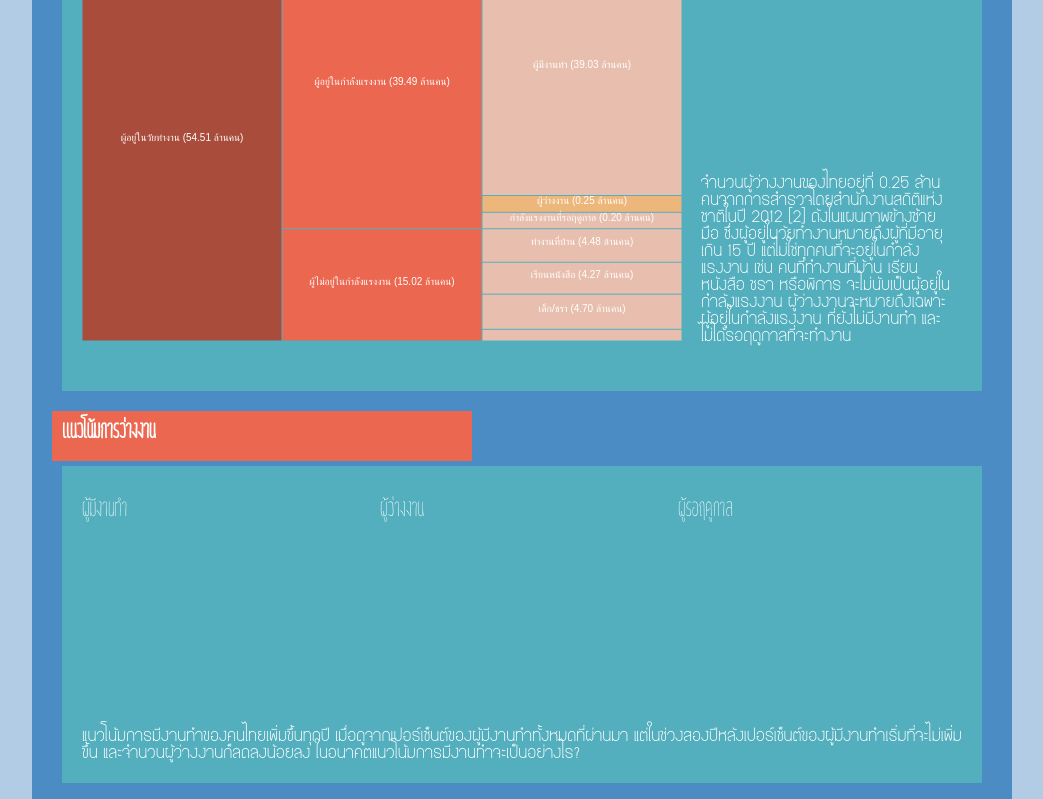
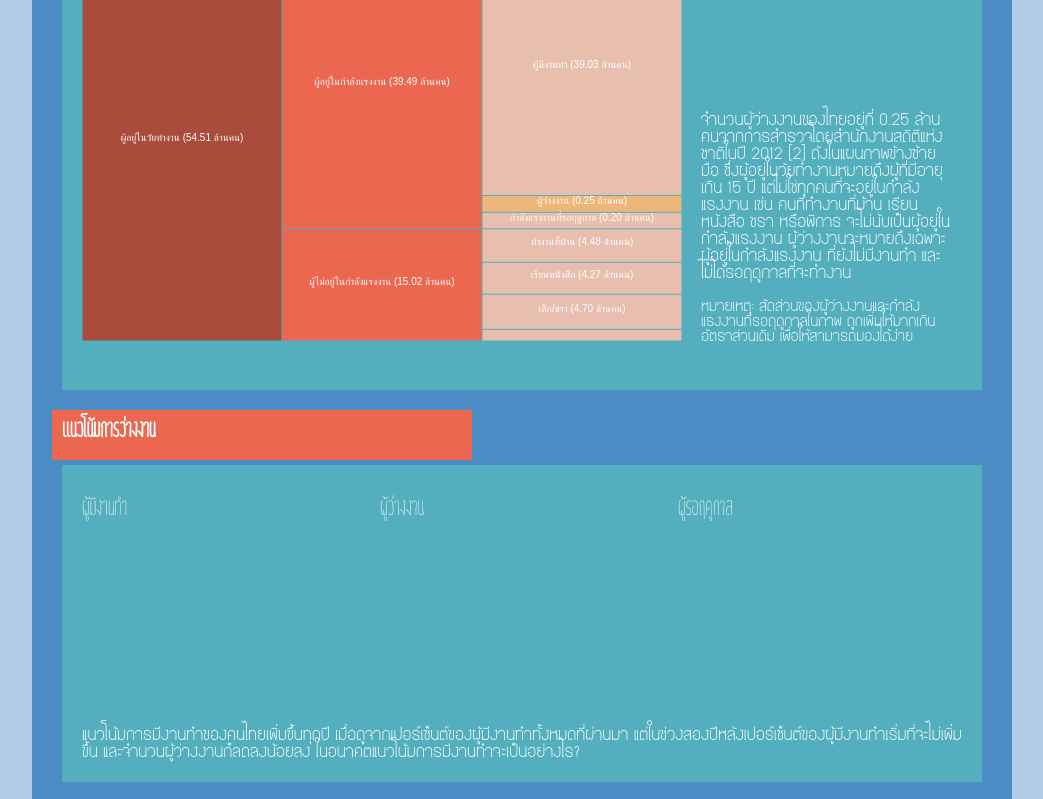
Before and after one commit to Remixman/ThailandUnemploymentVisualization, a plain HTML site: page index.html in a window 1280 px wide. Shown: the part 748-1547 px from the top of the page, without its empty margins (118-1161 px from the left). Drawn offline with Linux system fonts and the light colour scheme; a script that the page names is missing.

Commit message:
add comment on icicle

```diff
--- a/index.html
+++ b/index.html
@@ -663,7 +663,8 @@
 	<div class="text_block" style="display: inline-block; padding-left: 16px; width: 250px;">
 		จำนวนผู้ว่างงานของไทยอยู่ที่ 0.25 ล้านคนจากการสำรวจโดยสำนักงานสถิติแห่งชาติในปี 2012 [2] ดังในแผนภาพข้างซ้ายมือ
 		ซึ่งผู้อยู่ในวัยทำงานหมายถึงผู้ที่มีอายุเกิน 15 ปี แต่ไม่ใช่ทุกคนที่จะอยู่ในกำลังแรงงาน เช่น คนที่ทำงานที่บ้าน เรียนหนังสือ ชรา หรือพิการ
-		จะไม่นับเป็นผู้อยู่ในกำลังแรงงาน ผู้ว่างงานจะหมายถึงเฉพาะผู้อยู่ในกำลังแรงงาน ที่ยังไม่มีงานทำ และไม่ได้รอฤดูกาลที่จะทำงาน
+		จะไม่นับเป็นผู้อยู่ในกำลังแรงงาน ผู้ว่างงานจะหมายถึงเฉพาะผู้อยู่ในกำลังแรงงาน ที่ยังไม่มีงานทำ และไม่ได้รอฤดูกาลที่จะทำงาน<br /><br />
+		<div style="font-size: 90%">หมายเหตุ: สัดส่วนของผู้ว่างงานและกำลังแรงงานที่รอฤดูกาลในภาพ ถูกเพิ่มให้มากเกินอัตราส่วนเดิม เพื่อให้สามารถมองได้ง่าย</div>
 	</div>
 	</div>
 </div>
```
